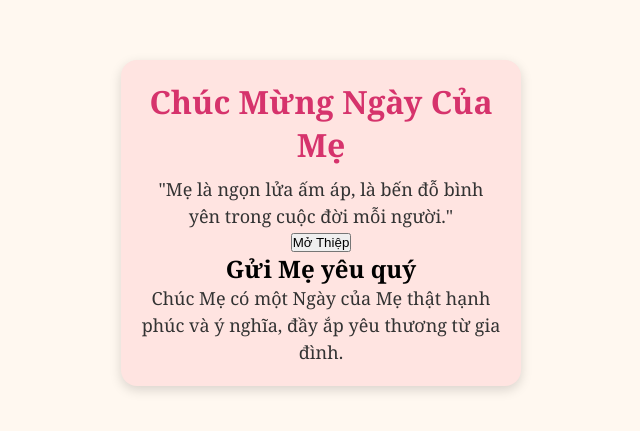
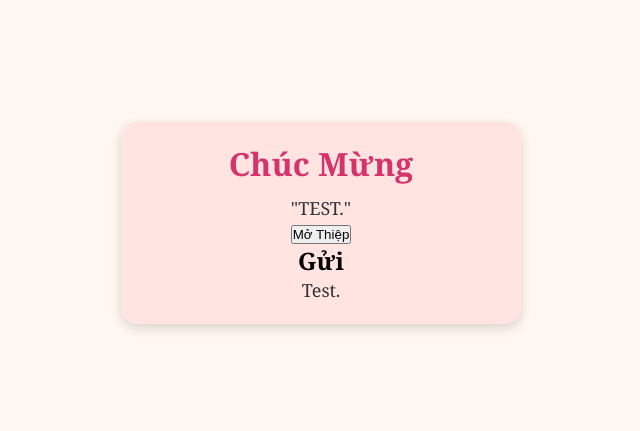
Before and after one commit to duchoan1109/MotherDayCard, a plain HTML site: page index.html in a window 1280 px wide. Shown: the part 177-608 px from the top of the page, without its empty margins (319-959 px from the left). Drawn offline with Linux system fonts and the light colour scheme.

Commit message:
Update index.html

```diff
--- a/index.html
+++ b/index.html
@@ -9,13 +9,13 @@
 <body>
     <div class="card">
         <div class="front">
-            <h1>Chúc Mừng Ngày Của Mẹ</h1>
-            <p class="message">"Mẹ là ngọn lửa ấm áp, là bến đỗ bình yên trong cuộc đời mỗi người."</p>
+            <h1>Chúc Mừng </h1>
+            <p class="message">"TEST."</p>
             <button onclick="flipCard()">Mở Thiệp</button>
         </div>
         <div class="back">
-            <h2>Gửi Mẹ yêu quý</h2>
-            <p class="message">Chúc Mẹ có một Ngày của Mẹ thật hạnh phúc và ý nghĩa, đầy ắp yêu thương từ gia đình.</p>
+            <h2>Gửi</h2>
+            <p class="message">Test.</p>
         </div>
     </div>
 
```
